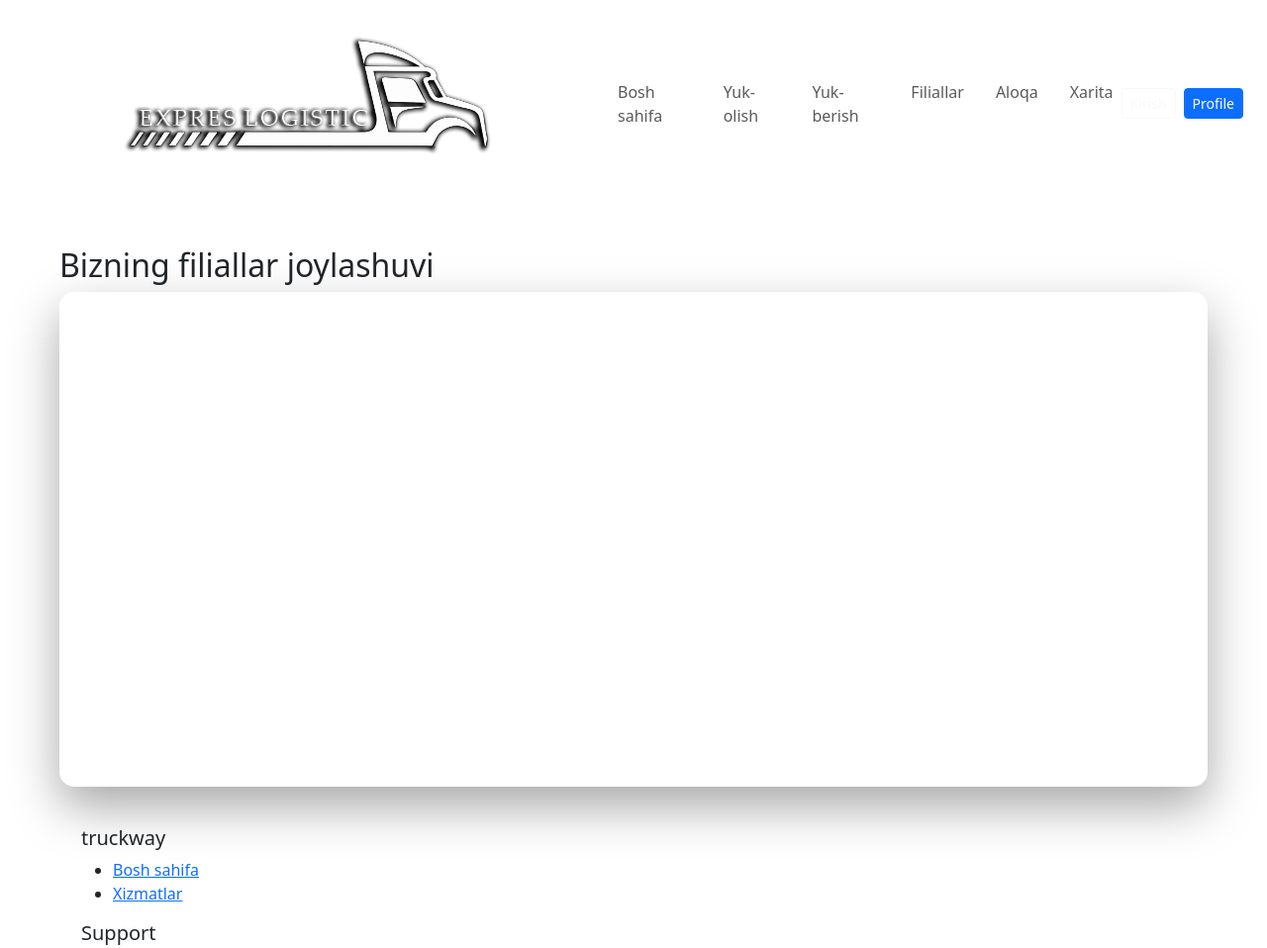
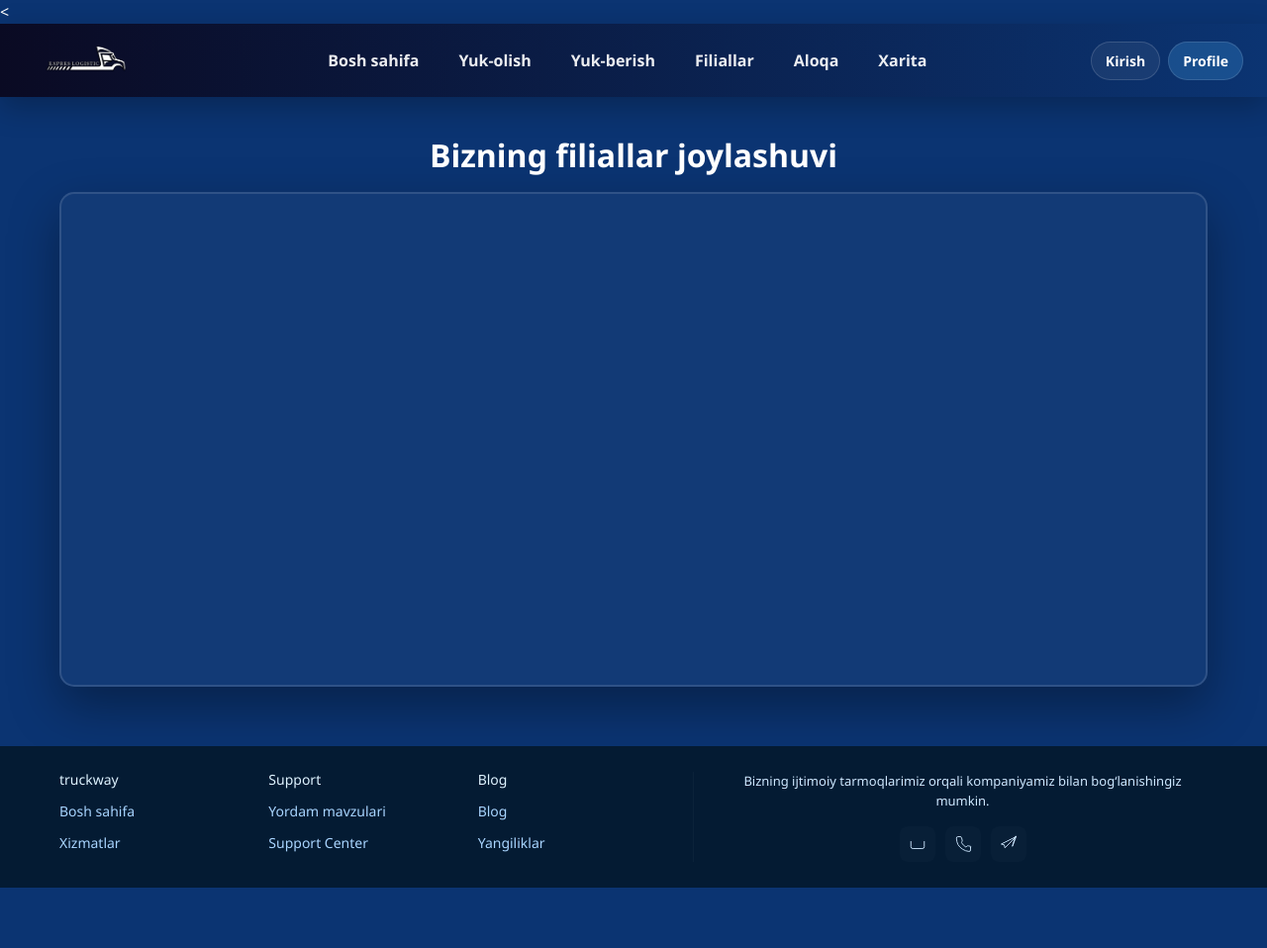
Before and after one commit to jasurruz/yukchi, a plain HTML site: page xarita.html in a window 1280 px wide. Shown: the top 958 px of the page at 99% size. After the commit the page ends 897 px from the top, so only its background shows below. Drawn offline with nearby package versions, Linux system fonts and the light colour scheme.

Commit message:
style: unify xarita page with main theme

```diff
--- a/xarita.css
+++ b/xarita.css
@@ -1,9 +1,112 @@
+/* ===== RESET ===== */
+*{
+  margin: 0;
+  padding: 0;
+  box-sizing: border-box;
+  font-family: 'Segoe UI', Tahoma, Geneva, Verdana, sans-serif;
+}
+
+/* ===== PAGE BASE (truck.html bilan bir xil) ===== */
+body{
+  background-color: #0b3472;
+  color: #ffffff;
+}
+
+/* ===== NAVBAR (topbar) ===== */
+.topbar{
+  background: linear-gradient(90deg, #0a0a23, #0b3472);
+  padding: 12px 0;
+  position: sticky;
+  top: 0;
+  z-index: 999;
+  box-shadow: 0 10px 30px rgba(0,0,0,0.25);
+}
+
+.brand-logo{
+  height: 40px;
+  width: auto;
+}
+
+/* Menu linklar */
+.topbar .nav-link{
+  color: rgba(255,255,255,0.92) !important;
+  font-weight: 600;
+  padding: 10px 12px !important;
+  border-radius: 12px;
+  transition: background .15s ease, transform .1s ease, color .15s ease;
+}
+
+.topbar .nav-link:hover{
+  background: rgba(255,255,255,0.08);
+  color: #ffffff !important;
+  transform: translateY(-1px);
+}
+
+.topbar .nav-link.active{
+  background: rgba(255,255,255,0.12);
+  color: #fff !important;
+}
+
+/* Right buttons */
+.topbar .auth-link{
+  display: inline-flex;
+  align-items: center;
+  justify-content: center;
+  padding: 8px 14px;
+  border-radius: 999px;
+  background: rgba(255,255,255,0.06);
+  color: #ffffff !important;
+  border: 1px solid rgba(255,255,255,0.14);
+  text-decoration: none;
+  font-weight: 700;
+  transition: background .15s ease, color .15s ease, transform .08s ease;
+}
+
+.topbar .auth-link:hover{
+  background: #ffffff;
+  color: #0b3472 !important;
+  transform: translateY(-2px);
+}
+
+.topbar .profile-btn{
+  border-radius: 999px !important;
+  padding: 8px 14px !important;
+  font-weight: 700 !important;
+  border: 1px solid rgba(255,255,255,0.12) !important;
+  background: rgba(77,184,255,0.22) !important;
+  color: #ffffff !important;
+  transition: transform .08s ease, filter .15s ease;
+}
+
+.topbar .profile-btn:hover{
+  transform: translateY(-2px);
+  filter: brightness(1.1);
+}
+
+/* Hamburger icon oq */
+.topbar .navbar-toggler{
+  border-color: rgba(255,255,255,0.22);
+}
+.topbar .navbar-toggler-icon{
+  filter: invert(1);
+}
+
+/* ===== MAIN ===== */
 main{
-  padding: 40px 20px;
   max-width: 1200px;
   margin: 0 auto;
+  padding: 40px 20px 10px;
 }
 
+main h2{
+  text-align: center;
+  font-size: 32px;
+  margin-bottom: 18px;
+  color: #ffffff;
+  font-weight: 800;
+}
+
+/* Map */
 #map{
   width: 100%;
   height: 520px;
@@ -11,4 +114,108 @@ main{
   overflow: hidden;
   box-shadow: 0 20px 50px rgba(0,0,0,0.35);
   border: 2px solid rgba(255,255,255,0.12);
+  background: rgba(255,255,255,0.03);
 }
+
+/* ===== FOOTER (sizdagi footer uslubini saqlab qoldim) ===== */
+.site-footer{
+  background: #041b33;
+  color: #cfe8ff;
+  padding: 26px 30px;
+  margin-top: 50px;
+}
+
+.site-footer .footer-inner{
+  max-width: 1200px;
+  margin: 0 auto;
+  padding: 0 20px;
+}
+
+.site-footer .footer-top{
+  display: grid;
+  grid-template-columns: 1fr 520px;
+  gap: 28px;
+  align-items: start;
+}
+
+.footer-columns{
+  display: grid;
+  grid-template-columns: repeat(3, 1fr);
+  gap: 22px;
+}
+
+.footer-columns .col h5{
+  color: #dff3ff;
+  margin-bottom: 10px;
+  font-size: 14px;
+}
+
+.footer-columns ul{
+  list-style: none;
+  padding: 0;
+  margin: 0;
+}
+
+.footer-columns li{
+  margin-bottom: 8px;
+}
+
+.footer-columns a{
+  color:#a9d5ff;
+  text-decoration:none;
+  font-size:14px;
+}
+
+.footer-columns a:hover{
+  color:#fff;
+  text-decoration:underline;
+}
+
+.footer-brand-right .brand-box{
+  background: transparent;
+  text-align: center;
+  padding-left: 24px;
+  border-left: 1px solid rgba(255,255,255,0.03);
+}
+
+.brand-desc{
+  font-size: 13px !important;
+}
+
+.brand-contacts{
+  display:flex;
+  gap:10px;
+  justify-content: center;
+  margin-top: 10px;
+}
+
+.icon-link{
+  display:inline-flex;
+  align-items:center;
+  justify-content:center;
+  width:36px;
+  height:36px;
+  border-radius:8px;
+  background: rgba(255,255,255,0.02);
+  color:#cfe8ff;
+  text-decoration:none;
+}
+
+@media (max-width: 980px){
+  .site-footer .footer-top{ grid-template-columns: 1fr; }
+  .footer-columns{ grid-template-columns: repeat(2,1fr); }
+  .footer-brand-right .brand-box{ padding-left: 0; border-left: none; margin-top: 18px; }
+}
+
+@media (max-width: 768px){
+  .brand-logo{ height: 34px; }
+  .topbar .navbar-nav{ padding-top: 10px; }
+  .topbar .nav-link{ padding: 10px 12px !important; }
+
+  main h2{ font-size: 22px; }
+  #map{ height: 400px; }
+}
+
+@media (max-width: 520px){
+  .footer-columns{ grid-template-columns: 1fr; }
+}
--- a/xarita.html
+++ b/xarita.html
@@ -6,9 +6,9 @@
   <title>TruckWay - Xarita</title>
 
   <!-- Bootstrap CSS (navbar uchun kerak) -->
-  <link href="https://cdn.jsdelivr.net/npm/bootstrap@5.3.2/dist/css/bootstrap.min.css" rel="stylesheet">
-
-  <link rel="stylesheet" href="xarita.css">
+  <<link href="https://cdn.jsdelivr.net/npm/bootstrap@5.3.2/dist/css/bootstrap.min.css" rel="stylesheet">
+<link rel="stylesheet" href="common.css">
+<link rel="stylesheet" href="xarita.css">
 
   <!-- Yandex Map API -->
   <script src="https://api-maps.yandex.ru/2.1/?lang=ru_RU" type="text/javascript"></script>
```
